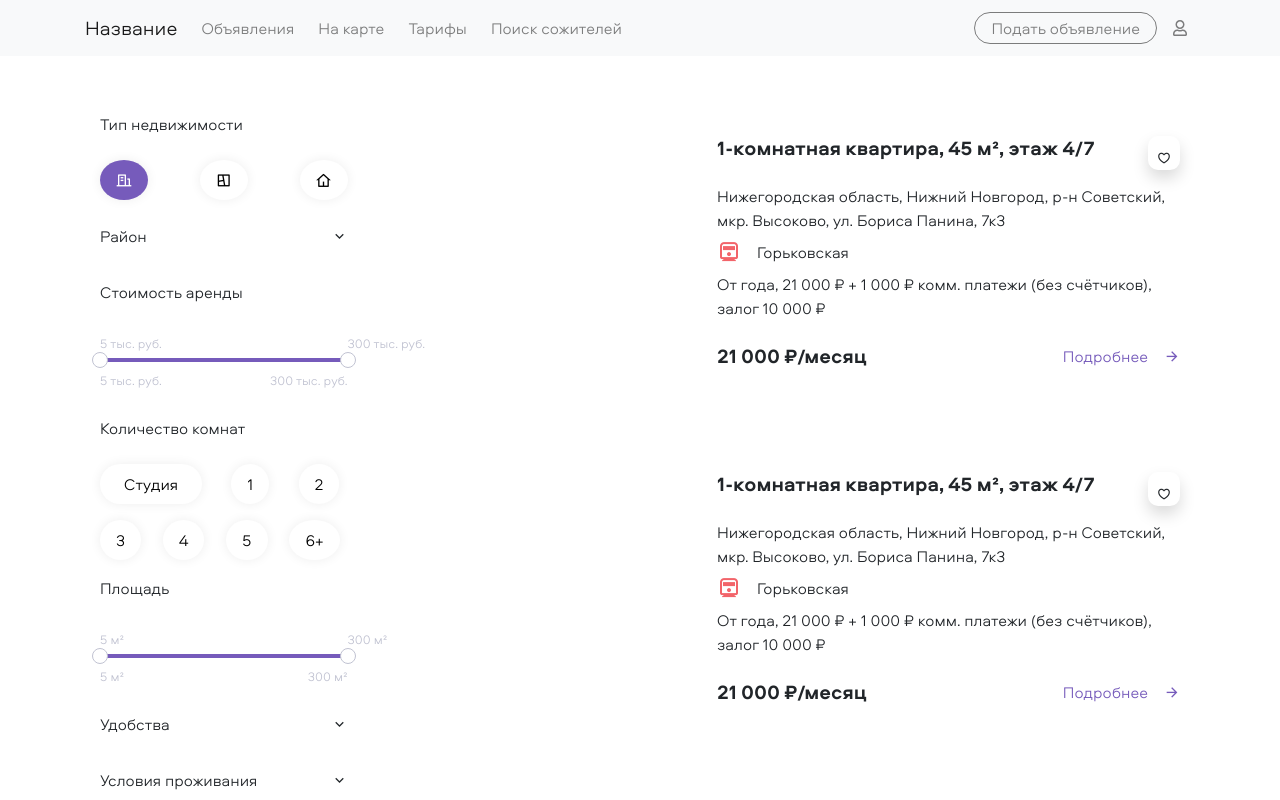
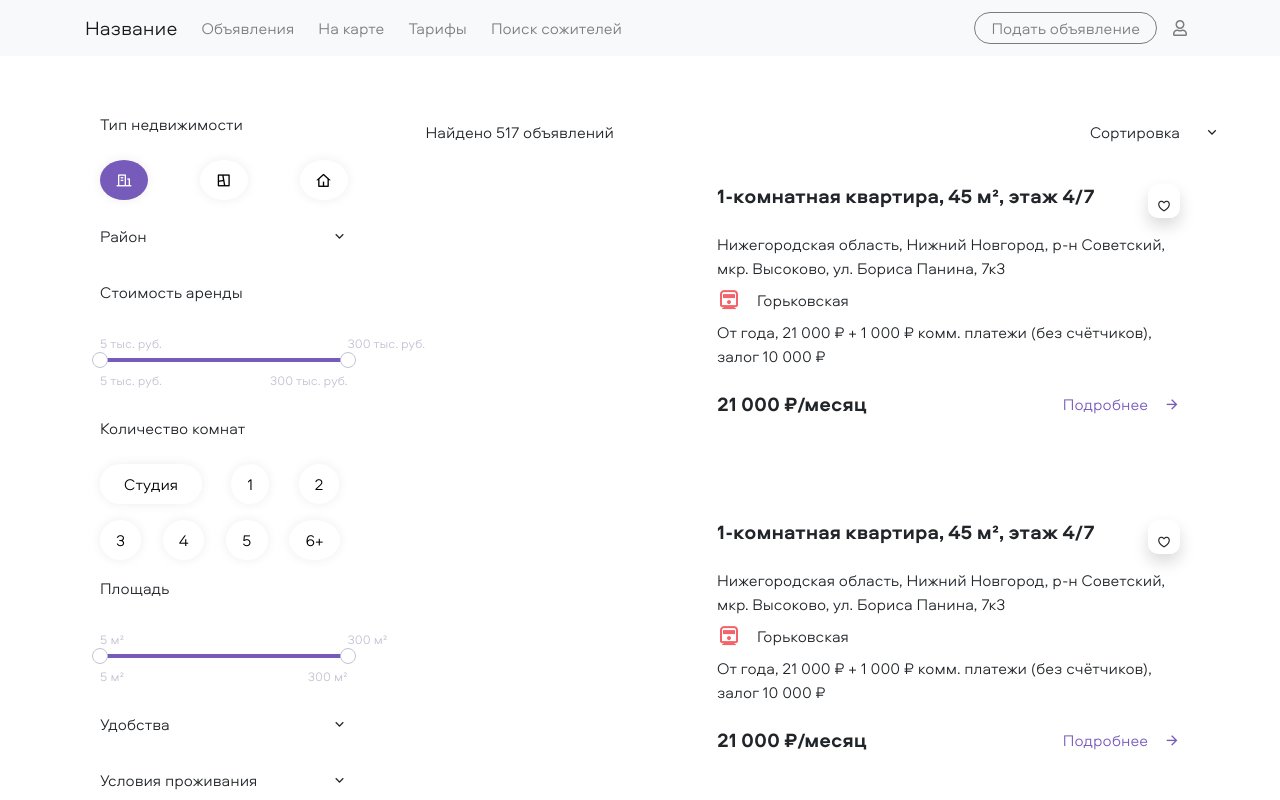
Before and after one commit to honeyshi/RealEstateAgency, a React (Create React App) app: page /flats in a window 1280 px wide. Shown: the top 800 px of the page. Built offline with nearby package versions, Linux system fonts and the light colour scheme.

Commit message:
Add sorting selection for advertisments

```diff
--- a/src/app/navbarPages/advertismentsListPage/advertisment/advertismentsContainer.tsx
+++ b/src/app/navbarPages/advertismentsListPage/advertisment/advertismentsContainer.tsx
@@ -1,5 +1,10 @@
 import React, { useMemo } from 'react';
-import { Column, TextField } from 'shared/base';
+import { useDispatch } from 'react-redux';
+
+import { Column, Flexbox, TextField } from 'shared/base';
+import { Select } from 'shared/composite/select';
+import { setSortingFilter } from 'data/actions';
+
 import { Advertisment } from './advertisment';
 
 const advertisments = [
@@ -33,6 +38,8 @@ const advertisments = [
 ];
 
 export const AdvertismentsContainer: React.FC = () => {
+  const dispatch = useDispatch();
+
   const advertismentItemComponents = useMemo(() => {
     const advertismentItems = advertisments.map((advertisment) => {
       return (
@@ -52,7 +59,17 @@ export const AdvertismentsContainer: React.FC = () => {
   return (
     <Column size={9} ml="5">
       {advertismentItemComponents.length !== 0 ? (
-        advertismentItemComponents
+        <>
+          <Flexbox alignItems="baseline" justifyContent="between">
+            <TextField>Найдено 517 объявлений</TextField>
+            <Select
+              selectOptions={['Сначала новые', 'По возрастанию цены', 'По убыванию цены']}
+              selectText="Сортировка"
+              onSelectValue={(value) => dispatch(setSortingFilter(value))}
+            />
+          </Flexbox>
+          {advertismentItemComponents}
+        </>
       ) : (
         <TextField classes="lead">
           По вашему запросу не было найдено ни одного объявления. Попробуйте смягчить критерии поиска.
--- a/src/app/navbarPages/advertismentsListPage/filters/chexboxFilter.tsx
+++ b/src/app/navbarPages/advertismentsListPage/filters/chexboxFilter.tsx
@@ -1,7 +1,6 @@
 import classNames from 'classnames';
 import React, { useState } from 'react';
-import { Block, Flexbox, TextField } from 'shared/base';
-import { RemixIcon } from 'shared/base/remixIcon';
+import { Block, Flexbox, TextField, RemixIcon } from 'shared/base';
 
 export const CheckboxFilter: React.FC<{ filterName: string }> = ({ filterName, children }) => {
   const [opened, setOpened] = useState(false);
--- a/src/data/actionTypes.ts
+++ b/src/data/actionTypes.ts
@@ -49,4 +49,5 @@ export enum AdvertismentFilterActionTypes {
   SET_SPACE = 'SET_SPACE',
   SET_FACILITIES = 'SET_FACILITIES',
   SET_LIVING_RULES = 'SET_LIVING_RULES',
+  SET_SORTING = 'SET_SORTING',
 }
--- a/src/data/actions/advertismentFilterActions.ts
+++ b/src/data/actions/advertismentFilterActions.ts
@@ -9,3 +9,4 @@ export const setRoomsFilter = createAction<string[]>(AdvertismentFilterActionTyp
 export const setSpaceFilter = createAction<Range | number>(AdvertismentFilterActionTypes.SET_SPACE);
 export const setFacilitiesFilter = createAction<string[]>(AdvertismentFilterActionTypes.SET_FACILITIES);
 export const setLivingRulesFilter = createAction<string[]>(AdvertismentFilterActionTypes.SET_LIVING_RULES);
+export const setSortingFilter = createAction<string>(AdvertismentFilterActionTypes.SET_SORTING);
--- a/src/data/actions/index.ts
+++ b/src/data/actions/index.ts
@@ -6,6 +6,7 @@ export {
   setSpaceFilter,
   setFacilitiesFilter,
   setLivingRulesFilter,
+  setSortingFilter,
 } from './advertismentFilterActions';
 
 export { cleanPropertyDetails, cleanNewAdvertisment, cleanFilters } from './cleanActions';
--- a/src/data/reducers/advertismentFilterReducer.ts
+++ b/src/data/reducers/advertismentFilterReducer.ts
@@ -8,6 +8,7 @@ import {
   setPropertyTypeFilter,
   setRentPaymentFilter,
   setRoomsFilter,
+  setSortingFilter,
   setSpaceFilter,
 } from 'data/actions';
 
@@ -19,6 +20,7 @@ interface IAdvertismentFilterInitialState {
   space: Range | number;
   facilities: string[];
   livingRules: string[];
+  sorting: string;
 }
 
 const advertismentFilterInitialState: IAdvertismentFilterInitialState = {
@@ -29,6 +31,7 @@ const advertismentFilterInitialState: IAdvertismentFilterInitialState = {
   space: { min: 5, max: 300 },
   facilities: [],
   livingRules: [],
+  sorting: '',
 };
 
 export const advertismentFilterReducer = createReducer(advertismentFilterInitialState, {
@@ -74,6 +77,12 @@ export const advertismentFilterReducer = createReducer(advertismentFilterInitial
       livingRules: action.payload,
     };
   },
+  [setSortingFilter.type]: (state, action) => {
+    return {
+      ...state,
+      sorting: action.payload,
+    };
+  },
   [cleanFilters.type]: () => {
     return {
       ...advertismentFilterInitialState,
--- a/src/shared/composite/select.tsx
+++ b/src/shared/composite/select.tsx
@@ -1,6 +1,6 @@
 import classNames from 'classnames';
 import React, { useCallback, useEffect, useMemo, useRef, useState } from 'react';
-import { Flexbox, Icon, SelectOption, TextField } from 'shared/base';
+import { Flexbox, RemixIcon, SelectOption, TextField } from 'shared/base';
 
 import './select.scss';
 
@@ -60,8 +60,8 @@ export const Select: React.FC<ISelectProps> = ({ selectOptions, selectText, clas
         <TextField tag="span" classes="placeholder" pr="4">
           {text === '' ? selectText : text}
         </TextField>
-        <Icon name="angle-down" className={classNames({ 'd-none': opened })} />
-        <Icon name="angle-up" className={classNames({ 'd-none': !opened })} />
+        <RemixIcon name="arrow-down-s" className={classNames({ 'd-none': opened })} />
+        <RemixIcon name="arrow-up-s" className={classNames({ 'd-none': !opened })} />
       </Flexbox>
       <div className={classNames({ 'd-none': !opened }, { 'd-flex flex-column': opened })}>
         {selectOptionComponents}
```
